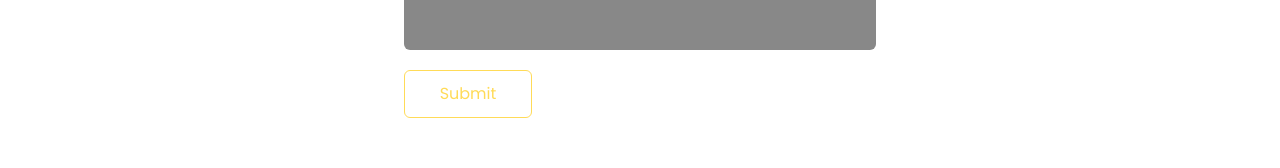
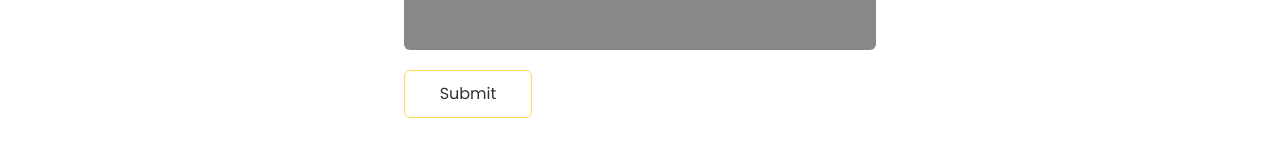
Before and after one commit to abdulsamedtma/React-Portfolio, a React (Vite) app: page /contact in a window 1280 px wide. Shown: the part 484-652 px from the top of the page. Built offline with nearby package versions, Linux system fonts and the light colour scheme.

Commit message:
Fixed a bug on my hover display in my submit buttom

```diff
--- a/src/components/pages/Contact.jsx
+++ b/src/components/pages/Contact.jsx
@@ -59,7 +59,7 @@ function Contact() {
                 {errorMessage && (
                     <p className="mt-2">{errorMessage}</p>
                 )}
-                <input type="submit" value="Submit" className="block border border-gold rounded-md text-gold hover-bg-gold hover-text-dark duration-500 mt-5 w-32 h-12 cursor-pointer"/>
+                <input type="submit" value="Submit" className="block border border-gold rounded-md text-blue hover:bg-gold hover-text-dark duration-500 mt-5 w-32 h-12 cursor-pointer"/>
             </form>
         </section>
     );
--- a/src/components/pages/Resume.jsx
+++ b/src/components/pages/Resume.jsx
@@ -5,8 +5,8 @@ function Resume() {
     return (
         <section className="flex flex-col justify-center">
             <p className="text-xl">
-                Here is a copy of my resume<br />
-                Click to download!
+            Click to download a copy of my resume!<br />
+
             </p>
             <h2 className="mt-5 max-w-">
                 {/* Create a link to download the resume file */}
```
